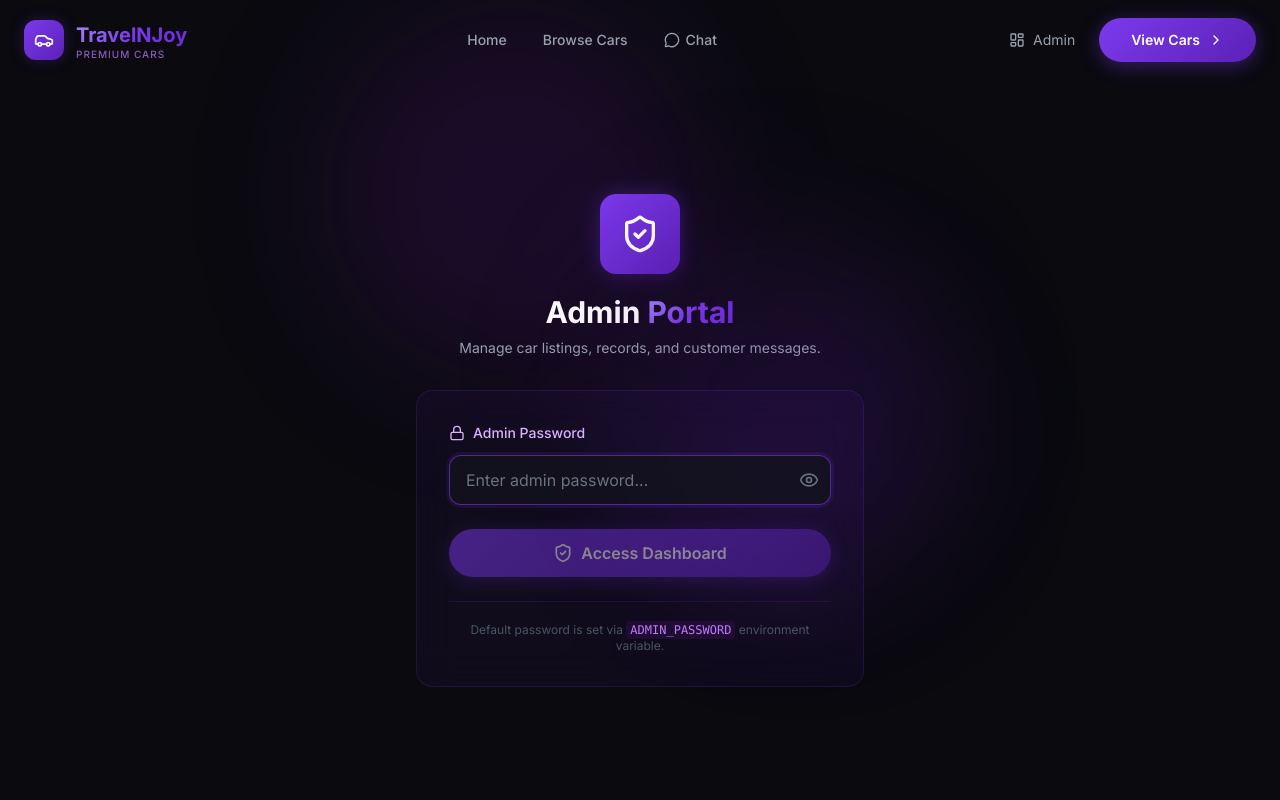
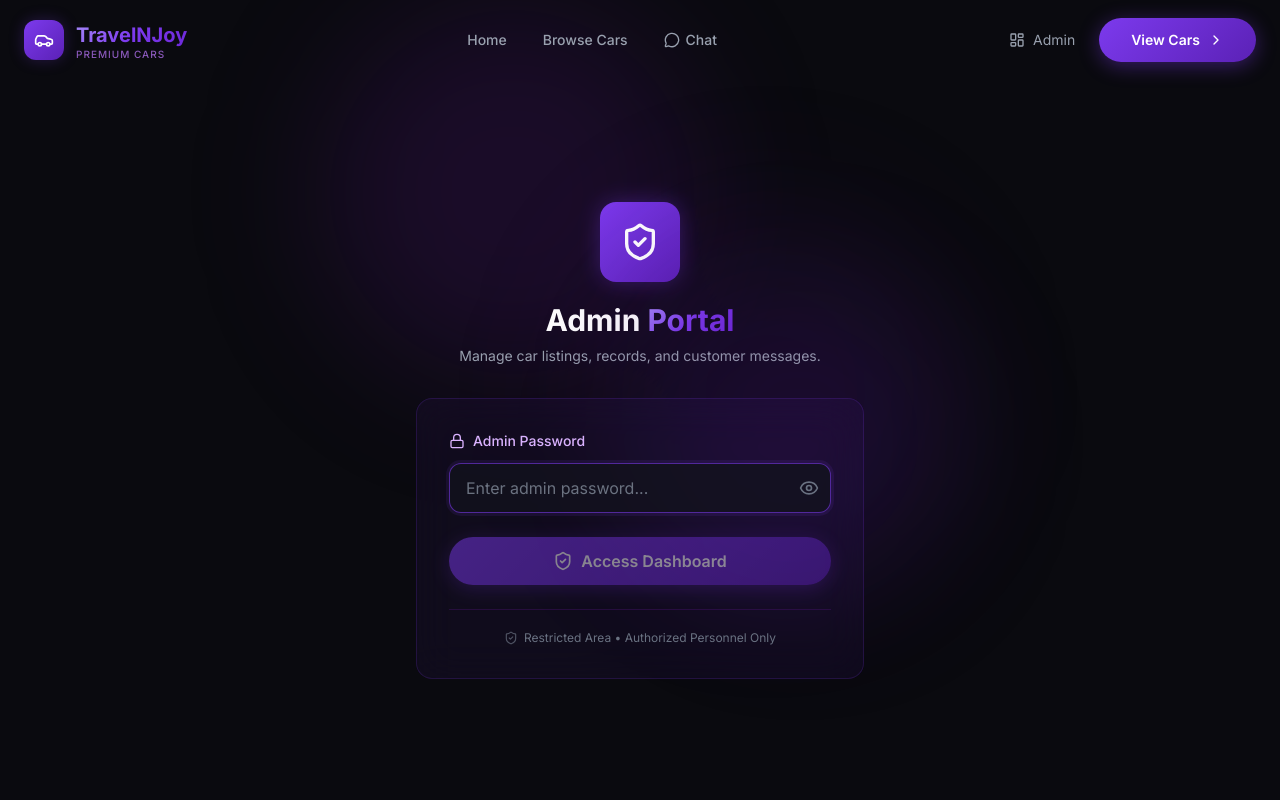
Before and after one commit to GhostRed256/TravelNJoy, a Next.js app: page /admin/login in a window 1280 px wide. Shown: the top 800 px of the page. Built offline with nearby package versions, Linux system fonts and the light colour scheme.

Commit message:
style: remove dev hint from admin login and add authentic restricted message

```diff
--- a/src/app/admin/login/page.tsx
+++ b/src/app/admin/login/page.tsx
@@ -95,8 +95,9 @@ export default function AdminLoginPage() {
           </button>
 
           <div className="mt-6 pt-5 border-t border-purple-900/30 text-center">
-            <p className="text-xs text-gray-600">
-              Default password is set via <code className="text-purple-400 bg-purple-900/20 px-1 py-0.5 rounded">ADMIN_PASSWORD</code> environment variable.
+            <p className="text-xs text-gray-500 flex items-center justify-center gap-1.5">
+              <ShieldCheck className="w-3.5 h-3.5 opacity-70" />
+              Restricted Area • Authorized Personnel Only
             </p>
           </div>
         </form>
```
